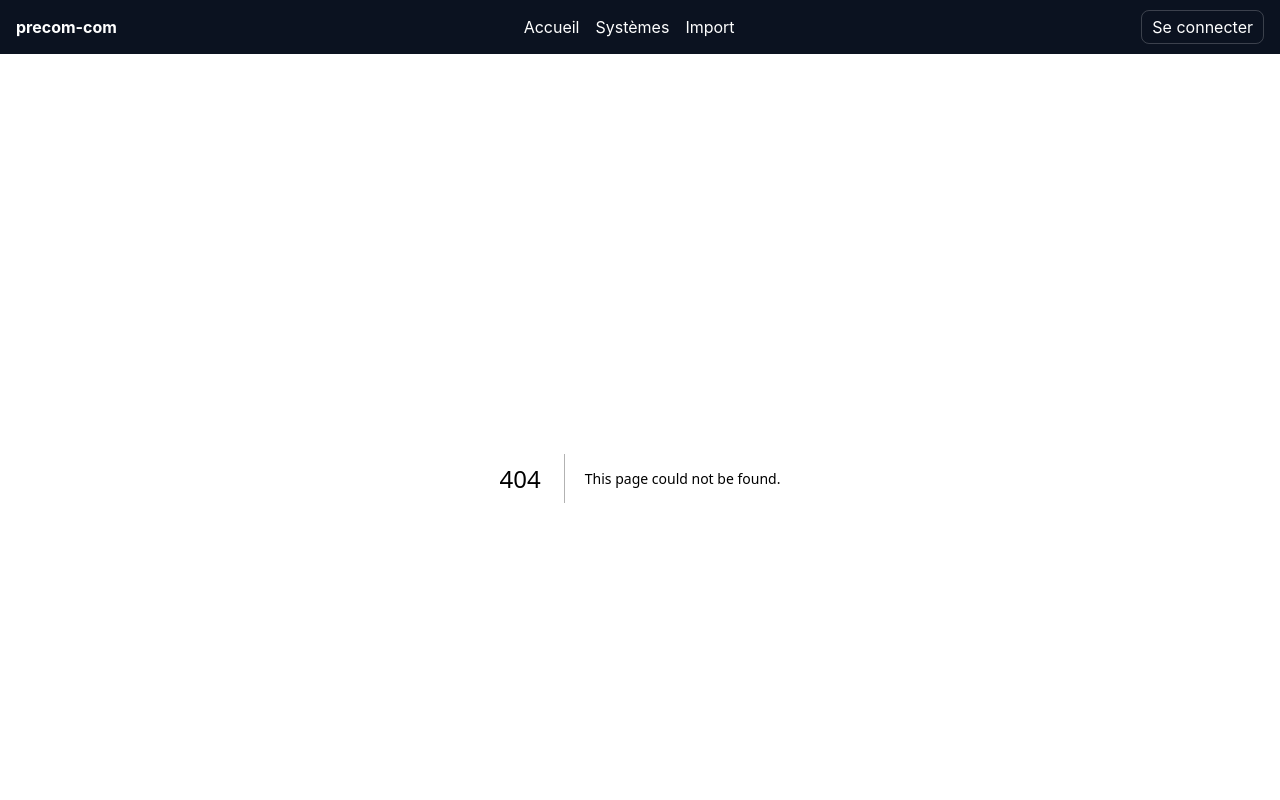
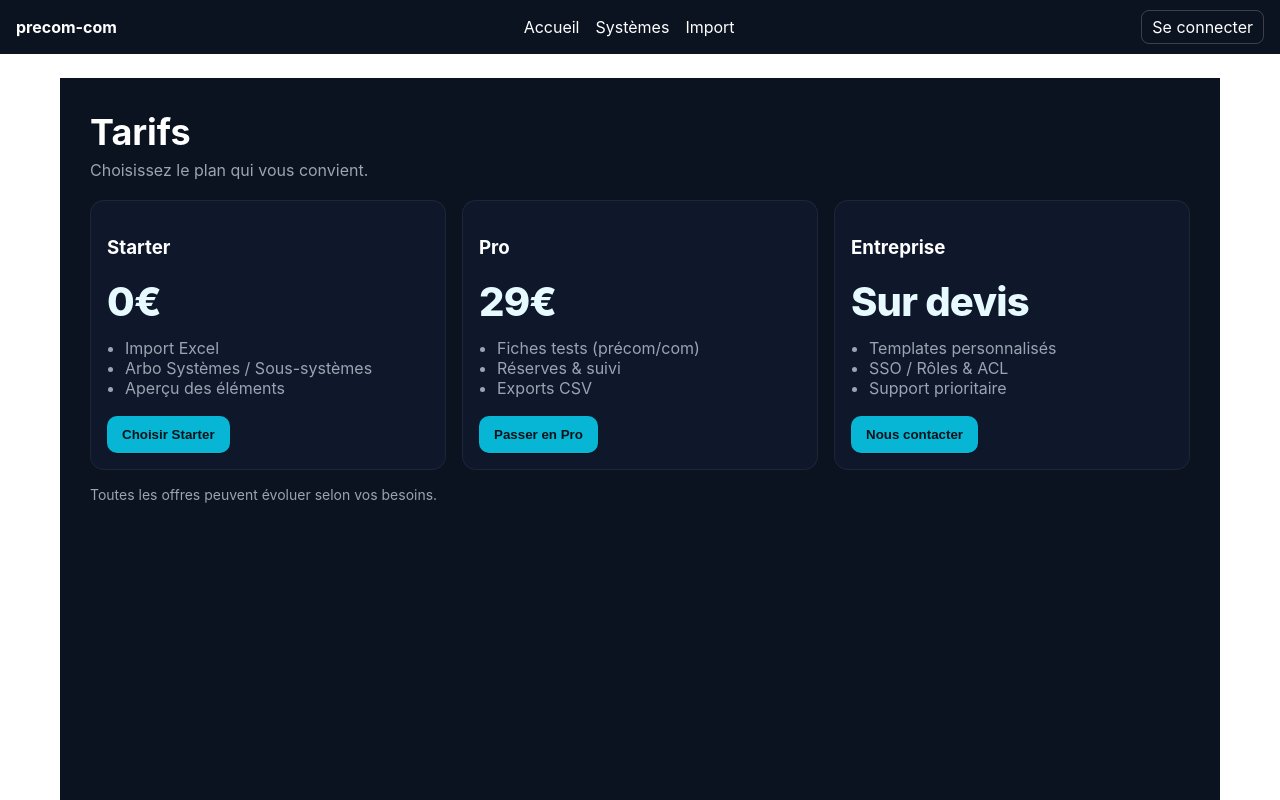
Before and after one commit to dominiqueBERNARD34/precom-com-app, a Next.js app: page /pricing in a window 1280 px wide. Before the commit this address had no page. Shown: the top 800 px of the page. Built offline with nearby package versions, Linux system fonts and the light colour scheme.

Commit message:
Create page.tsx

```diff
--- /dev/null
+++ b/app/pricing/page.tsx
@@ -0,0 +1,116 @@
+// app/pricing/page.tsx
+export const metadata = { title: 'Tarifs — precom-com' }
+
+export default function PricingPage() {
+  return (
+    <main className="pricing">
+      <section className="hero">
+        <h1>Tarifs</h1>
+        <p>Choisissez le plan qui vous convient.</p>
+      </section>
+
+      <div className="grid">
+        <article className="card">
+          <h3>Starter</h3>
+          <p className="price">0€</p>
+          <ul className="features">
+            <li>Import Excel</li>
+            <li>Arbo Systèmes / Sous-systèmes</li>
+            <li>Aperçu des éléments</li>
+          </ul>
+          <button className="btn">Choisir Starter</button>
+        </article>
+
+        <article className="card">
+          <h3>Pro</h3>
+          <p className="price">29€</p>
+          <ul className="features">
+            <li>Fiches tests (précom/com)</li>
+            <li>Réserves & suivi</li>
+            <li>Exports CSV</li>
+          </ul>
+          <button className="btn">Passer en Pro</button>
+        </article>
+
+        <article className="card">
+          <h3>Entreprise</h3>
+          <p className="price">Sur devis</p>
+          <ul className="features">
+            <li>Templates personnalisés</li>
+            <li>SSO / Rôles & ACL</li>
+            <li>Support prioritaire</li>
+          </ul>
+          <button className="btn">Nous contacter</button>
+        </article>
+      </div>
+
+      <p className="note">Toutes les offres peuvent évoluer selon vos besoins.</p>
+
+      <style jsx>{`
+        .pricing {
+          background: var(--bg);
+          color: #fff;
+          min-height: 100dvh;
+          padding: 32px 16px 64px;
+        }
+        .hero { max-width: 1100px; margin: 0 auto 20px; }
+        .hero h1 { font-size: 36px; margin: 0; }
+        .hero p { margin: 6px 0 0; color: var(--muted); }
+
+        .grid {
+          max-width: 1100px;
+          margin: 0 auto;
+          display: grid;
+          grid-template-columns: repeat(auto-fit, minmax(260px, 1fr));
+          gap: 16px;
+        }
+
+        .card {
+          background: var(--card);
+          border: 1px solid rgba(255,255,255,0.06);
+          border-radius: 14px;
+          padding: 16px;
+        }
+
+        .price {
+          font-size: 40px;
+          font-weight: 800;
+          letter-spacing: -0.02em;
+          margin: 6px 0 12px;
+          color: #e6faff;
+        }
+
+        .features {
+          margin: 0 0 10px;
+          padding-left: 18px;
+          color: var(--muted);
+        }
+
+        .btn {
+          display: inline-flex;
+          align-items: center;
+          justify-content: center;
+          border-radius: 10px;
+          border: 1px solid transparent;
+          padding: 10px 14px;
+          background: var(--primary);     /* turquoise ici */
+          color: #08121a;
+          font-weight: 600;
+          margin-top: 8px;
+          box-shadow: 0 1px 0 rgba(0,0,0,.4);
+          outline: none;
+          cursor: pointer;
+        }
+        .btn:hover { background: var(--primary-600); }   /* hover turquoise plus sombre */
+        .btn:focus-visible { box-shadow: var(--ring); }
+
+        .note {
+          max-width: 1100px;
+          margin: 16px auto 0;
+          color: var(--muted);
+          font-size: 14px;
+        }
+      `}</style>
+    </main>
+  )
+}
```
